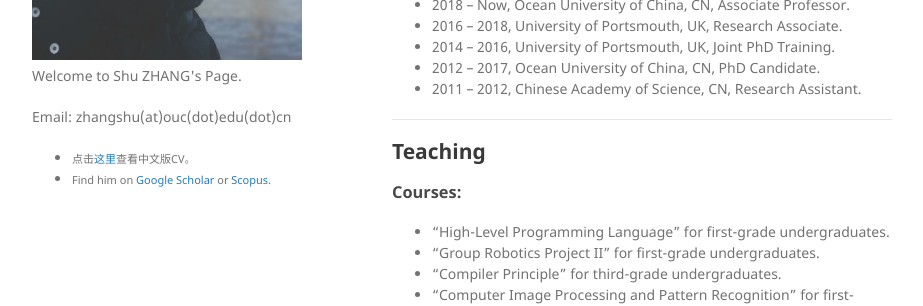
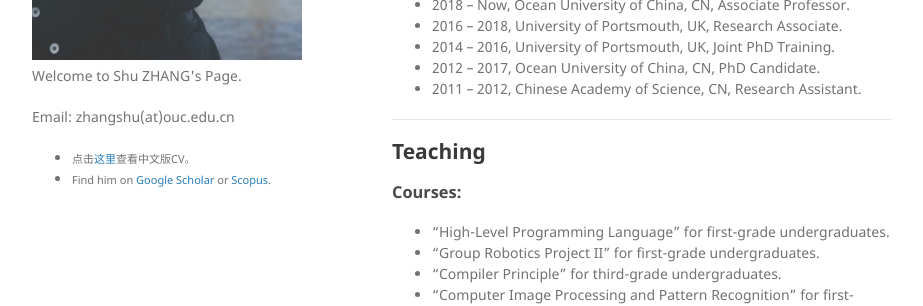
Before and after one commit to jackyspeed/aboutzhangshu, a Jekyll site: the page built from index.md, in a window 1280 px wide. Shown: the part 409-715 px from the top of the page, without its empty margins (178-1101 px from the left). Built offline with Jekyll 4.4.1, drawn with Linux system fonts in a browser that asks for light colours; our own code applies the rules of GitHub Pages for plain Markdown files.

Commit message:
Update _config.yml

```diff
--- a/_config.yml
+++ b/_config.yml
@@ -9,7 +9,7 @@ title: Shu Zhang
 logo: /assets/img/head.png
 # description: About Shu Zhang
 description: Welcome to Shu ZHANG's Page.
-email_link: zhangshu(at)ouc(dot)edu(dot)cn
+email_link: zhangshu(at)ouc.edu.cn
 # postal_addr_link: College of Information Science and Engineering, Ocean University of China | 238 Songling Road, Qingdao, China | Postal code 266100
 # OUC_link: blob:http://it.ouc.edu.cn/ae18f266-4105-4a17-8f5e-50b6f088dcfc
 OUC_link: http://it.ouc.edu.cn/2020/1008/c16104a301321/page.htm
```
